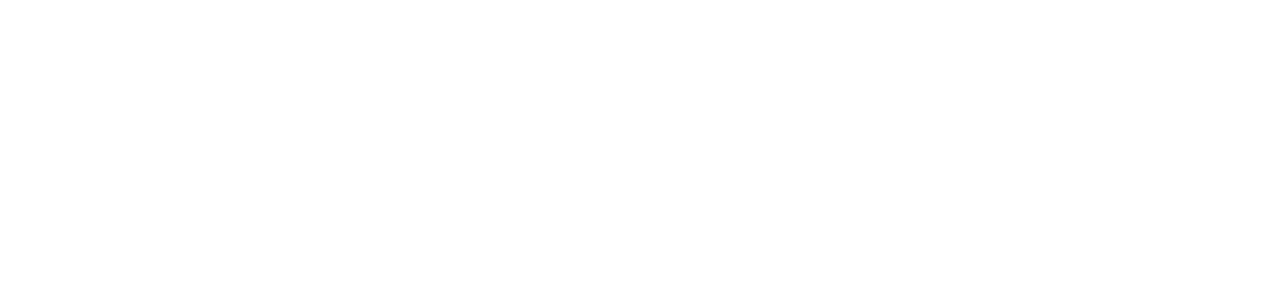
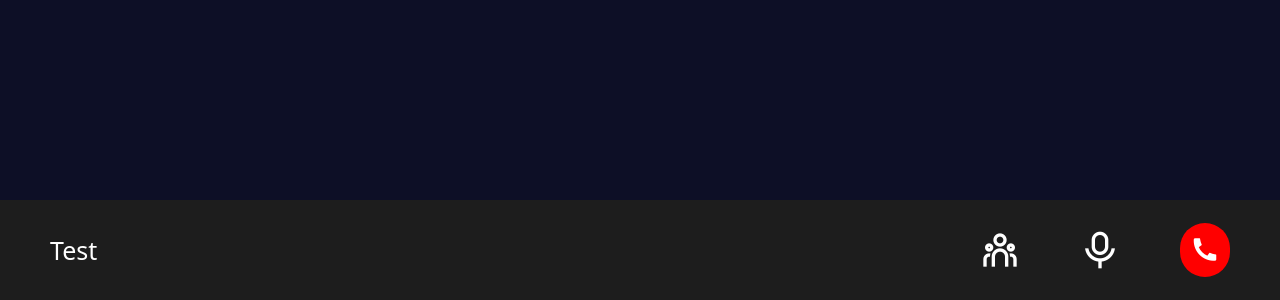
Before and after one commit to dread-man/react-snapp, a React (Create React App) app: page /video-chat in a window 1280 px wide. Before the commit this address had no page. Shown: the part 500-800 px from the top of the page. Built offline with nearby package versions, Linux system fonts and the light colour scheme.

Commit message:
creating videChat component

```diff
--- a/src/App.js
+++ b/src/App.js
@@ -8,6 +8,7 @@
 import { Route, Routes } from 'react-router-dom'
 import Insider from './components/Insider/Insider'
 import Profile from './components/Profile/Profile'
+import VideChat from './components/VideoChat/VideoChat'
 
 export async function getApiKey(userEmail, userCode) {
     const url__login__master__password =
@@ -84,6 +85,15 @@
                         </>
                     }
                 />
+
+				<Route
+					path="/video-chat"
+					element={
+						<>
+							<VideChat/>
+						</>
+					}
+				/>
             </Routes>
         </div>
     )
--- a/src/App.module.scss
+++ b/src/App.module.scss
@@ -1,4 +1,5 @@
 .App {
+	// position: relative;
 	font-family: system-ui, -apple-system, "Segoe UI", Roboto, "Helvetica Neue", Arial, "Noto Sans", "Liberation Sans", sans-serif, "Apple Color Emoji", "Segoe UI Emoji", "Segoe UI Symbol", "Noto Color Emoji";
 	text-align: center;
 	h2 {
--- a/src/components/Main/VideoWindow/VideoWindow.jsx
+++ b/src/components/Main/VideoWindow/VideoWindow.jsx
@@ -1,7 +1,7 @@
 import { useDispatch, useSelector } from 'react-redux'
 import styles from './VideoWindow.module.scss'
 import { getVideoChatToken } from '../../../store/video/videoSlice'
-
+import { Link } from 'react-router-dom'
 
 const VideoWindow = () => {
     const dispatch = useDispatch()
@@ -36,9 +36,15 @@
                             )}
                         </div>
                     )}
-                    <button className={styles.joinButton} onClick={() => {dispatch(getVideoChatToken(1688362379))}}>
-                        Join now
-                    </button>
+                    <Link
+                        className={styles.link}
+                        to="/video-chat"
+                        onClick={() => {
+                            dispatch(getVideoChatToken(1688362379))
+                        }}
+                    >
+                        <button className={styles.joinButton}>Join now</button>
+                    </Link>
                 </div>
             )}
         </div>
--- a/src/components/Main/VideoWindow/VideoWindow.module.scss
+++ b/src/components/Main/VideoWindow/VideoWindow.module.scss
@@ -43,6 +43,11 @@
         font-weight: 700;
     }
 
+	.link {
+		all:unset
+	}
+
+
 	.joinButton {
 		all: unset;
 		width: 100%;
--- /dev/null
+++ b/src/components/VideoChat/VideoChat.jsx
@@ -0,0 +1,25 @@
+import { useEffect } from 'react'
+import styles from './VideoChat.module.scss'
+
+const VideChat = () => {
+    useEffect(() => {
+        document.body.style.overflow = 'hidden'
+    }, [])
+
+    return (
+        <div className={styles.container}>
+            <div className={styles.mainWindow}></div>
+            <div className={styles.footer}>
+                <span>Test</span>
+                <div className={styles.buttons}>
+                    <i className="ri-team-line"></i>
+                    <i className="ri-mic-line"></i>
+                    {/* <i className="ri-mic-off-line"></i> */}
+                    <i  className={`ri-phone-fill ${styles.exit}`}></i>
+                </div>
+            </div>
+        </div>
+    )
+}
+
+export default VideChat
--- /dev/null
+++ b/src/components/VideoChat/VideoChat.module.scss
@@ -0,0 +1,55 @@
+.container {
+    display: flex;
+    background-color: #0d0f26;
+    width: 100vw;
+    height: 100vh;
+    flex-direction: column-reverse;
+
+    .footer {
+        width: 100%;
+        text-align: center;
+        height: 100px;
+        background-color: #1d1d1d;
+        display: flex;
+        align-items: center;
+        justify-content: space-between;
+        font-size: 30px;
+        position: relative;
+
+        span {
+            font-size: 25px;
+            padding-left: 50px;
+            color: white;
+        }
+
+        .buttons {
+            color: white;
+            padding-right: 50px;
+            display: flex;
+            font-size: 40px;
+            gap: 60px;
+			align-items: center;
+
+			i {
+				transition: .3s;
+				&:hover {
+					color: rgb(169, 169, 169);
+					cursor: pointer;
+				}
+			}
+
+            .exit {
+				font-size: 30px;
+				background-color: red;
+				padding: 10px;
+				border-radius: 50px;
+				transition: .3s;
+
+				&:hover {
+					background-color: rgb(178, 0, 0);
+					color: white;
+				}
+            }
+        }
+    }
+}
```
Also changed, not shown: src/index.css (+7 -0 lines).
